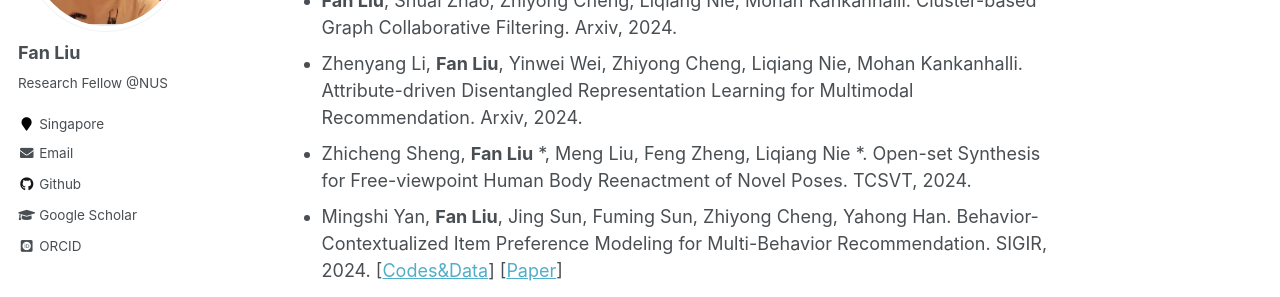
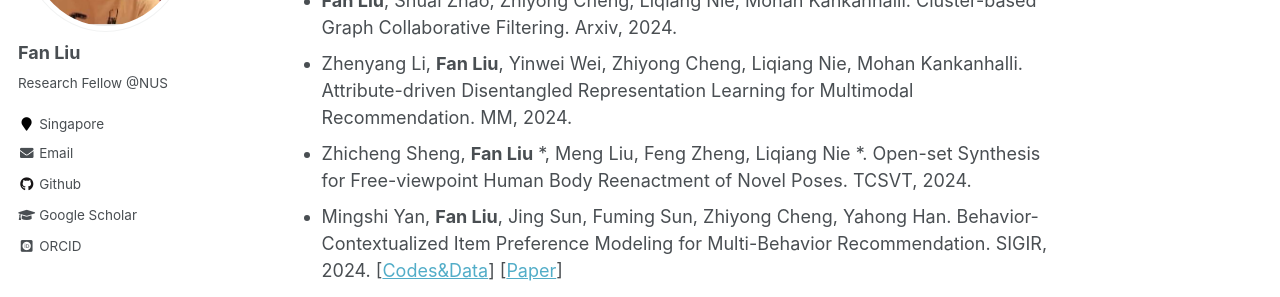
Before and after one commit to liufancs/liufancs.github.io, a Jekyll site: the page built from _pages/about.md, in a window 1280 px wide and 900 px high, scrolled down 1122 px. Shown: the part 207-504 px from the top of the window. Built offline with Jekyll 4.4.1, drawn with Linux system fonts in a browser that asks for light colours; some web fonts are replaced.

Commit message:
Update about.md

```diff
--- a/_pages/about.md
+++ b/_pages/about.md
@@ -35,7 +35,7 @@ I am currently a Research Fellow with [Prof. Mohan Kankanhalli](https://www.comp
 
 * **Fan Liu**, Yaqi Liu, Huilin Chen, Zhiyong Cheng, Liqiang Nie, Mohan Kankanhalli. Understanding Before Recommendation: Semantic Aspect-Aware Review Exploitation via Large Language Models. Arxiv, 2024.
 * **Fan Liu**, Shuai Zhao, Zhiyong Cheng, Liqiang Nie, Mohan Kankanhalli. Cluster-based Graph Collaborative Filtering. Arxiv, 2024.
-* Zhenyang Li, **Fan Liu**, Yinwei Wei, Zhiyong Cheng, Liqiang Nie, Mohan Kankanhalli. Attribute-driven Disentangled Representation Learning for Multimodal Recommendation. Arxiv, 2024.
+* Zhenyang Li, **Fan Liu**, Yinwei Wei, Zhiyong Cheng, Liqiang Nie, Mohan Kankanhalli. Attribute-driven Disentangled Representation Learning for Multimodal Recommendation. MM, 2024.
 * Zhicheng Sheng, **Fan Liu** *, Meng Liu, Feng Zheng, Liqiang Nie *. Open-set Synthesis for Free-viewpoint Human Body Reenactment of Novel Poses. TCSVT, 2024.
 * Mingshi Yan, **Fan Liu**, Jing Sun, Fuming Sun, Zhiyong Cheng, Yahong Han. Behavior-Contextualized Item Preference Modeling for Multi-Behavior Recommendation. SIGIR, 2024. [[Codes&Data](https://github.com/MingshiYan/BIPN)] [[Paper](https://arxiv.org/abs/2404.18166)]
 * **Fan Liu**, Huilin Chen, Zhiyong Cheng, Liqiang Nie, Mohan Kankanhalli. Semantic-Guided Feature Distillation for Multimodal
```
